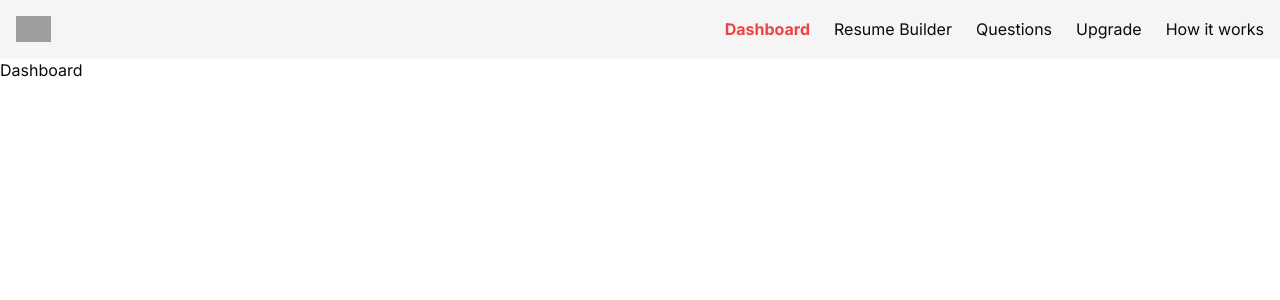
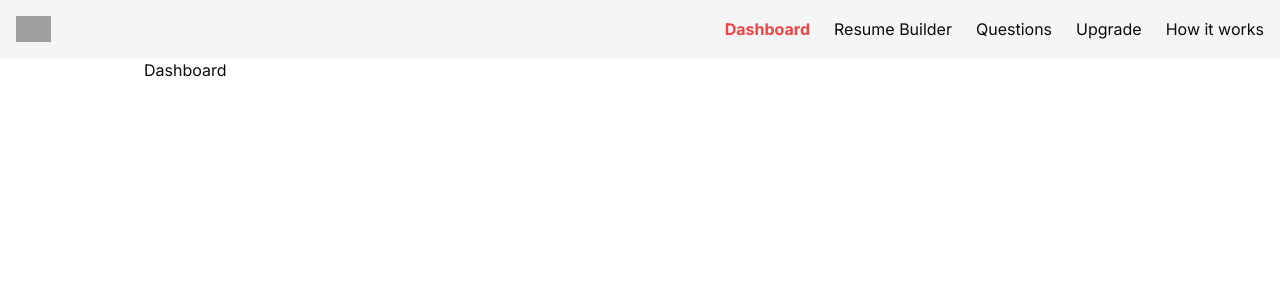
Before and after one commit to utsavpatel562/CareerBoost-AI, a Next.js app: page /dashboard in a window 1280 px wide. Shown: the top 300 px of the page. Built offline with nearby package versions, Linux system fonts and the light colour scheme; grey boxes are pictures that could not be loaded.

Commit message:
New Commit

```diff
--- a/app/dashboard/layout.jsx
+++ b/app/dashboard/layout.jsx
@@ -6,7 +6,7 @@ function DashboardLayout({ children }) {
     <>
       <div>
         <Header />
-        {children}
+        <div className="mx-5 md:mx-20 lg:mx-36">{children}</div>
       </div>
     </>
   );
--- a/app/dashboard/page.jsx
+++ b/app/dashboard/page.jsx
@@ -4,8 +4,7 @@ import React from "react";
 function Dashboard() {
   return (
     <div>
-      Dashboard
-      <UserButton />
+      <h2>Dashboard</h2>
     </div>
   );
 }
```
Also changed, not shown: app/dashboard/_components/AddNewInterview.jsx (added).
